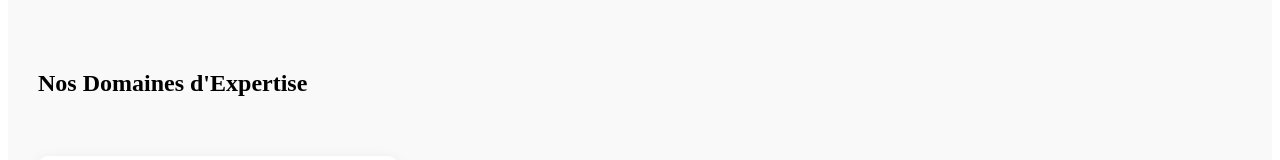
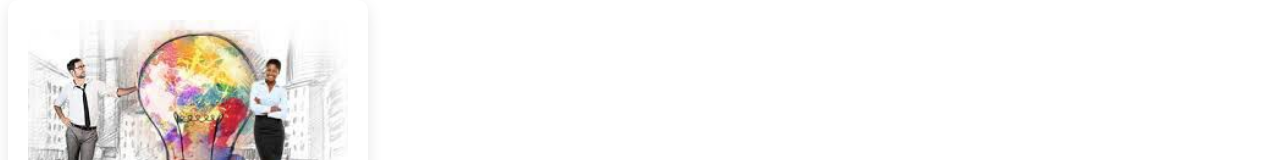
Before and after one commit to Kesnel-mberi-07/MON-TP, a plain HTML site: page nos service.html in a window 1280 px wide. Shown: the part 595-755 px from the top of the page. Drawn offline with Linux system fonts and the light colour scheme.

Commit message:
Update nos service.html

```diff
--- a/nos service.html
+++ b/nos service.html
@@ -37,8 +37,6 @@
     </section>
 
     <!-- SECTION SERVICES -->
-    <section class="services-section">
-        <h2>Nos Domaines d'Expertise</h2>
 
         <div class="service">
             <img src="conseil tra.jpg" alt="Illustration de conseil stratégique pour entreprise en Afrique">
```
